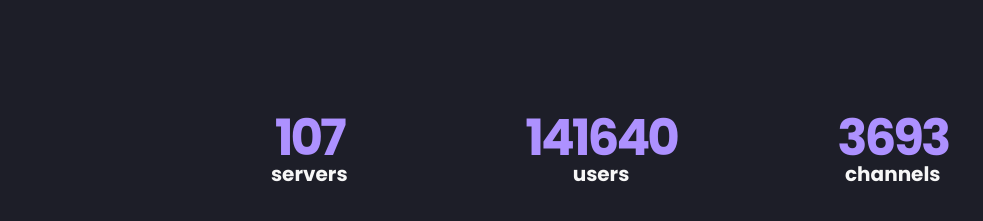
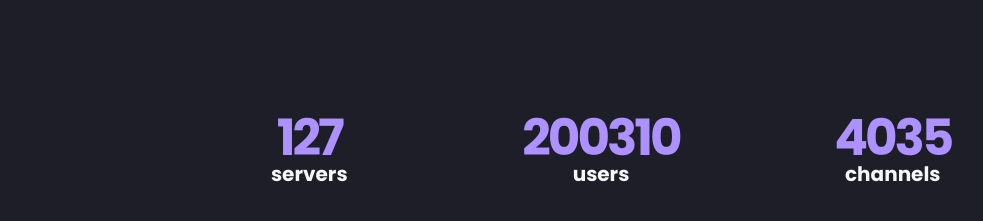
Before and after one commit to crumberry/helixio, a plain HTML site: page index.html in a window 1280 px wide. Shown: the part 1680-1901 px from the top of the page, without its empty margins (39-1022 px from the left). Drawn offline with nearby package versions, Linux system fonts and the light colour scheme.

Commit message:
Update index.html

```diff
--- a/index.html
+++ b/index.html
@@ -77,19 +77,19 @@
     <div class="cards">
         <div class="card statistic" style="width: 18rem;">
             <div class="card-body">
-                <p class="card-title" style="font-size: 50px !important;line-height: 15px !important;letter-spacing: -0.06em !important;font-weight: bold !important;">107</h1>
+                <p class="card-title" style="font-size: 50px !important;line-height: 15px !important;letter-spacing: -0.06em !important;font-weight: bold !important;">127</h1>
                 <p style="font-weight: bold !important;font-size: 20px !important;">servers</p>
             </div>
         </div>
         <div class="card statistic" style="width: 18rem;">
             <div class="card-body">
-                <p class="card-title" style="font-size: 50px !important;line-height: 15px !important;letter-spacing: -0.06em !important;font-weight: bold !important;">141640</h1>
+                <p class="card-title" style="font-size: 50px !important;line-height: 15px !important;letter-spacing: -0.06em !important;font-weight: bold !important;">200310</h1>
                 <p style="font-weight: bold !important;font-size: 20px !important;">users</p>
             </div>
         </div>
         <div class="card statistic" style="width: 18rem;">
             <div class="card-body">
-                <p class="card-title" style="font-size: 50px !important;line-height: 15px !important;letter-spacing: -0.06em !important;font-weight: bold !important;">3693</h1>
+                <p class="card-title" style="font-size: 50px !important;line-height: 15px !important;letter-spacing: -0.06em !important;font-weight: bold !important;">4035</h1>
                 <p style="font-weight: bold !important;font-size: 20px !important;">channels</p>
             </div>
         </div>
```
